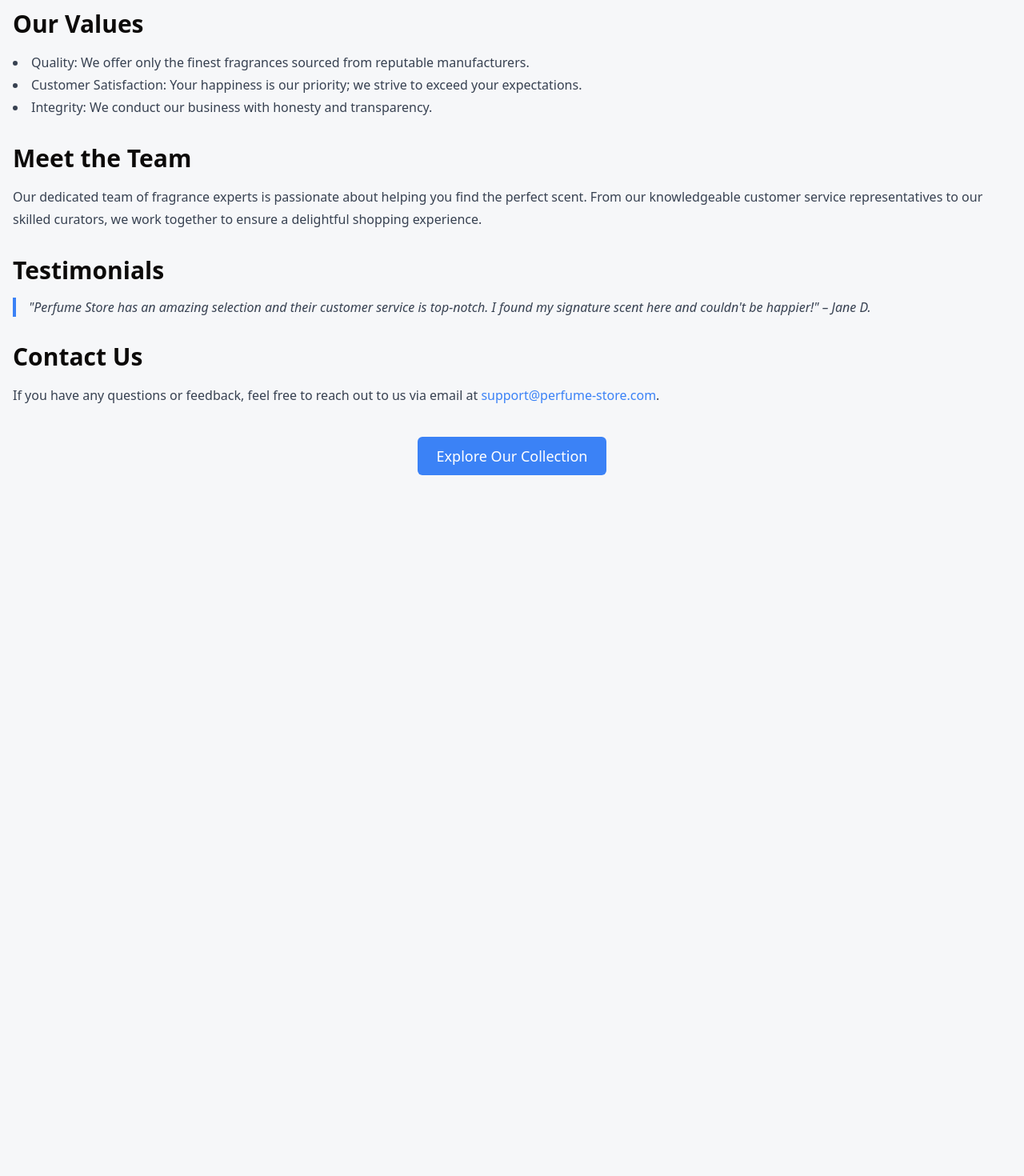
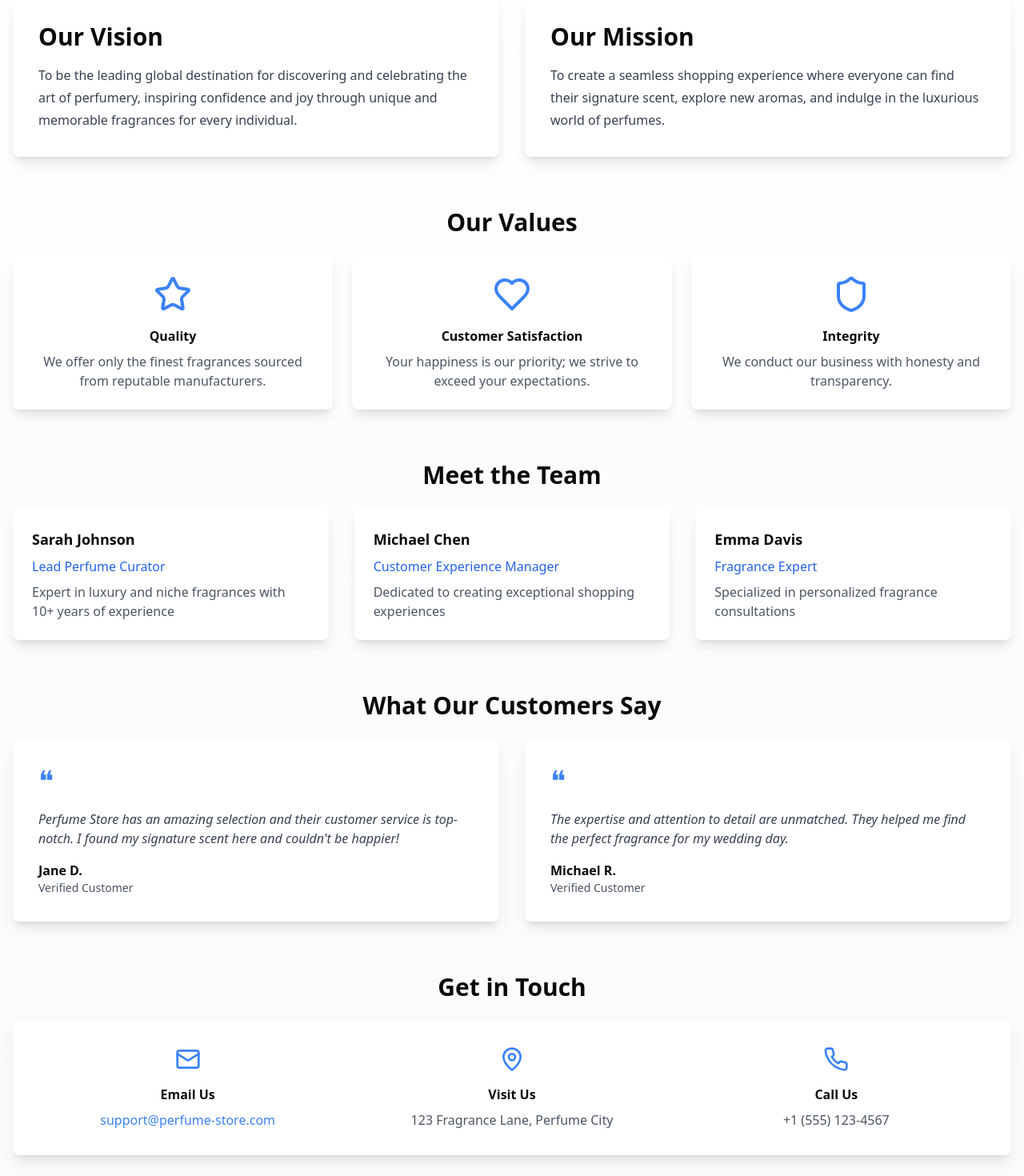
Before and after one commit to Parfume-CS308/parfume-frontend, a React (Vite) app: page /about-us in a window 1280 px wide. Shown: the part 560-2030 px from the top of the page at 80% size. Before the commit the page ends 1176 px from the top, so only its background shows below. Built offline with nearby package versions, Linux system fonts and the light colour scheme; no server answers.

Commit message:
feat: enhance about us page with improved layout and styling

```diff
--- a/src/pages/AboutUsPage.tsx
+++ b/src/pages/AboutUsPage.tsx
@@ -1,12 +1,55 @@
 import React from "react";
+import { Users, Star, Heart, Shield, Mail, MapPin, Phone } from "lucide-react";
 
-const AboutUsPage: React.FC = () => {
+const AboutUsPage = () => {
+  const teamMembers = [
+    {
+      name: "Sarah Johnson",
+      role: "Lead Perfume Curator",
+      description: "Expert in luxury and niche fragrances with 10+ years of experience"
+    },
+    {
+      name: "Michael Chen",
+      role: "Customer Experience Manager",
+      description: "Dedicated to creating exceptional shopping experiences"
+    },
+    {
+      name: "Emma Davis",
+      role: "Fragrance Expert",
+      description: "Specialized in personalized fragrance consultations"
+    }
+  ];
+
+  const testimonials = [
+    {
+      text: "Perfume Store has an amazing selection and their customer service is top-notch. I found my signature scent here and couldn't be happier!",
+      author: "Jane D.",
+      role: "Verified Customer"
+    },
+    {
+      text: "The expertise and attention to detail are unmatched. They helped me find the perfect fragrance for my wedding day.",
+      author: "Michael R.",
+      role: "Verified Customer"
+    }
+  ];
+
   return (
-    <div className="container mx-auto px-4 py-8">
-      <h1 className="text-4xl font-bold mb-6">About Us</h1>
+    <div className="min-h-screen bg-gradient-to-b from-white to-gray-50">
+      <div className="container mx-auto px-4 py-12">
+        {/* Hero Section */}
+        <div className="text-center mb-16">
+          <h1 className="text-5xl font-bold mb-6 bg-clip-text text-transparent bg-gradient-to-r from-blue-600 to-purple-600">
+            About Us
+          </h1>
+          <p className="text-xl text-gray-600 max-w-2xl mx-auto">
+            Discover the story behind your favorite fragrance destination
+          </p>
+        </div>
 
-      <section className="mb-8">
-        <h2 className="text-3xl font-semibold mb-4">Our Story</h2>
+        {/* Our Story Section */}
+        <section className="mb-16">
+          <h2 className="text-3xl font-semibold mb-6 text-center">Our Story</h2>
+          <div className="bg-white rounded-lg shadow-lg p-8">
             <p className="text-gray-700 leading-7 mb-4">
               Founded in 2020, Perfume Store began with a passion for delivering
               exquisite fragrances to discerning customers worldwide. Over the
@@ -14,9 +57,12 @@ const AboutUsPage: React.FC = () => {
               various tastes and preferences, ensuring quality and authenticity in
               every product we offer.
             </p>
+          </div>
         </section>
 
-      <section className="mb-8">
+        {/* Vision & Mission Grid */}
+        <div className="grid md:grid-cols-2 gap-8 mb-16">
+          <section className="bg-white rounded-lg shadow-lg p-8">
             <h2 className="text-3xl font-semibold mb-4">Our Vision</h2>
             <p className="text-gray-700 leading-7">
               To be the leading global destination for discovering and celebrating
@@ -25,7 +71,7 @@ const AboutUsPage: React.FC = () => {
             </p>
           </section>
 
-      <section className="mb-8">
+          <section className="bg-white rounded-lg shadow-lg p-8">
             <h2 className="text-3xl font-semibold mb-4">Our Mission</h2>
             <p className="text-gray-700 leading-7">
               To create a seamless shopping experience where everyone can find their
@@ -33,66 +79,110 @@ const AboutUsPage: React.FC = () => {
               world of perfumes.
             </p>
           </section>
+        </div>
 
-      <section className="mb-8">
-        <h2 className="text-3xl font-semibold mb-4">Our Values</h2>
-        <ul className="list-disc list-inside text-gray-700 leading-7">
-          <li>
-            Quality: We offer only the finest fragrances sourced from reputable
-            manufacturers.
-          </li>
-          <li>
-            Customer Satisfaction: Your happiness is our priority; we strive to
-            exceed your expectations.
-          </li>
-          <li>
-            Integrity: We conduct our business with honesty and transparency.
-          </li>
-        </ul>
+        {/* Values Section */}
+        <section className="mb-16">
+          <h2 className="text-3xl font-semibold mb-6 text-center">Our Values</h2>
+          <div className="grid md:grid-cols-3 gap-6">
+            <div className="bg-white rounded-lg shadow-lg p-6 text-center">
+              <div className="flex justify-center mb-4">
+                <Star className="w-12 h-12 text-blue-500" />
+              </div>
+              <h3 className="font-semibold mb-2">Quality</h3>
+              <p className="text-gray-600">
+                We offer only the finest fragrances sourced from reputable manufacturers.
+              </p>
+            </div>
+            <div className="bg-white rounded-lg shadow-lg p-6 text-center">
+              <div className="flex justify-center mb-4">
+                <Heart className="w-12 h-12 text-blue-500" />
+              </div>
+              <h3 className="font-semibold mb-2">Customer Satisfaction</h3>
+              <p className="text-gray-600">
+                Your happiness is our priority; we strive to exceed your expectations.
+              </p>
+            </div>
+            <div className="bg-white rounded-lg shadow-lg p-6 text-center">
+              <div className="flex justify-center mb-4">
+                <Shield className="w-12 h-12 text-blue-500" />
+              </div>
+              <h3 className="font-semibold mb-2">Integrity</h3>
+              <p className="text-gray-600">
+                We conduct our business with honesty and transparency.
+              </p>
+            </div>
+          </div>
         </section>
 
-      <section className="mb-8">
-        <h2 className="text-3xl font-semibold mb-4">Meet the Team</h2>
-        <p className="text-gray-700 leading-7 mb-4">
-          Our dedicated team of fragrance experts is passionate about helping
-          you find the perfect scent. From our knowledgeable customer service
-          representatives to our skilled curators, we work together to ensure a
-          delightful shopping experience.
-        </p>
-        {/* Add team member profiles here */}
+        {/* Team Section */}
+        <section className="mb-16">
+          <h2 className="text-3xl font-semibold mb-6 text-center">Meet the Team</h2>
+          <div className="grid md:grid-cols-3 gap-8">
+            {teamMembers.map((member, index) => (
+              <div key={index} className="bg-white rounded-lg shadow-lg p-6">
+                <h3 className="font-semibold text-lg mb-2">{member.name}</h3>
+                <p className="text-blue-600 mb-2">{member.role}</p>
+                <p className="text-gray-600">{member.description}</p>
+              </div>
+            ))}
+          </div>
         </section>
 
-      <section className="mb-8">
-        <h2 className="text-3xl font-semibold mb-4">Testimonials</h2>
-        <blockquote className="text-gray-700 italic border-l-4 border-blue-500 pl-4 mb-4">
-          "Perfume Store has an amazing selection and their customer service is
-          top-notch. I found my signature scent here and couldn't be happier!" –
-          Jane D.
-        </blockquote>
-        {/* Add more testimonials here */}
+        {/* Testimonials Section */}
+        <section className="mb-16">
+          <h2 className="text-3xl font-semibold mb-6 text-center">What Our Customers Say</h2>
+          <div className="grid md:grid-cols-2 gap-8">
+            {testimonials.map((testimonial, index) => (
+              <div key={index} className="bg-white rounded-lg shadow-lg p-8">
+                <div className="text-blue-500 mb-4 text-4xl">❝</div>
+                <p className="text-gray-700 italic mb-4">{testimonial.text}</p>
+                <div>
+                  <p className="font-semibold">{testimonial.author}</p>
+                  <p className="text-gray-600 text-sm">{testimonial.role}</p>
+                </div>
+              </div>
+            ))}
+          </div>
         </section>
 
-      <section className="mb-8">
-        <h2 className="text-3xl font-semibold mb-4">Contact Us</h2>
-        <p className="text-gray-700 leading-7">
-          If you have any questions or feedback, feel free to reach out to us
-          via email at{" "}
-          <a href="mailto:support@perfume-store.com" className="text-blue-500">
+        {/* Contact Section */}
+        <section className="mb-16">
+          <h2 className="text-3xl font-semibold mb-6 text-center">Get in Touch</h2>
+          <div className="bg-white rounded-lg shadow-lg p-8">
+            <div className="grid md:grid-cols-3 gap-8">
+              <div className="text-center">
+                <Mail className="w-8 h-8 text-blue-500 mx-auto mb-4" />
+                <p className="font-semibold mb-2">Email Us</p>
+                <a href="mailto:support@perfume-store.com" className="text-blue-500 hover:text-blue-600">
                   support@perfume-store.com
                 </a>
-          .
-        </p>
+              </div>
+              <div className="text-center">
+                <MapPin className="w-8 h-8 text-blue-500 mx-auto mb-4" />
+                <p className="font-semibold mb-2">Visit Us</p>
+                <p className="text-gray-600">123 Fragrance Lane, Perfume City</p>
+              </div>
+              <div className="text-center">
+                <Phone className="w-8 h-8 text-blue-500 mx-auto mb-4" />
+                <p className="font-semibold mb-2">Call Us</p>
+                <p className="text-gray-600">+1 (555) 123-4567</p>
+              </div>
+            </div>
+          </div>
         </section>
 
-      <section className="text-center mt-12">
+        {/* CTA Section */}
+        <section className="text-center">
           <a
             href="/shop"
-          className="bg-blue-500 text-white px-6 py-3 rounded-md text-lg hover:bg-blue-600"
+            className="inline-block bg-gradient-to-r from-blue-500 to-blue-600 text-white px-8 py-4 rounded-lg text-lg font-semibold hover:from-blue-600 hover:to-blue-700 transform hover:-translate-y-1 transition-all duration-200 shadow-lg"
           >
             Explore Our Collection
           </a>
         </section>
       </div>
+    </div>
   );
 };
 
```
Lines whose indentation alone changed are shown as unchanged.
